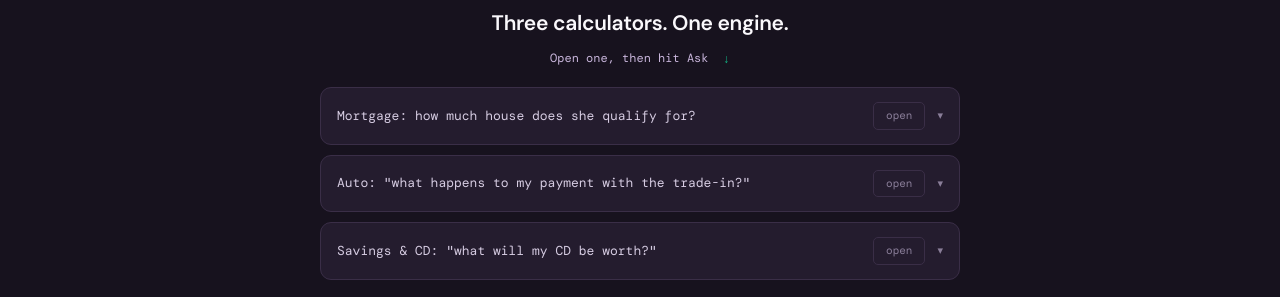
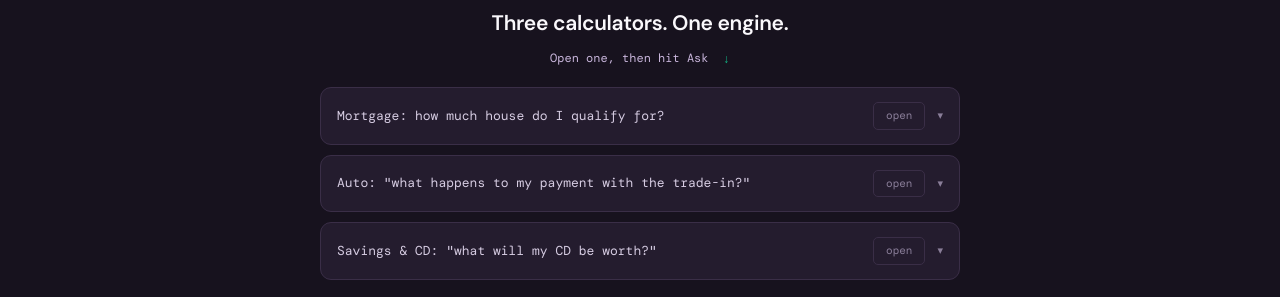
Before and after one commit to truemathai/truemath.ai, a Jekyll site: the page built from lending.html, in a window 1280 px wide and 900 px high, scrolled down 381 px. Shown: the part 153-450 px from the top of the window. Built offline with Jekyll 4.4.1, drawn with Linux system fonts in a browser that asks for light colours; part of the change alters nothing that is shown.

Commit message:
Put the qualifying-loan example in first person
This page speaks to the bank's own website visitor, so the mortgage demo now
asks in the visitor's voice rather than a broker's: "I make 12k a month... how
much house can I get?" instead of the third-person original about a named
client. It also matches section 02, which already quotes a visitor in first
person.

Person does not touch the parse or the math. The captured parse map, the
eight-activity chain and the $716,457.04 result are unchanged, and the front
matter now records that the prompt text was transposed rather than captured in
this form, with a note to re-capture if an exact match is wanted.

The residential mortgage broker vertical keeps the third-person original, where
a broker describing a client is the right voice.

Co-Authored-By: Claude Opus 5 <noreply@anthropic.com>

```diff
--- a/lending.html
+++ b/lending.html
@@ -23,11 +23,17 @@ contact_url: "https://app.truemath.ai/contact"
 # carry their prompts and are waiting on their capture (see the TODOs).
 demos:
   # ── 1. Residential Mortgage Broker ── REAL CAPTURED OUTPUT ────────────
+  # The parse map, activity chain and result are the captured output, reused
+  # from _verticals/residential-mortgage-broker.md. The prompt is that capture's
+  # prompt moved from third person to first, because this page speaks to the
+  # bank's own visitor rather than to a broker describing a client. Person does
+  # not touch the parse or the math: the same eight inputs, the same target, the
+  # same $716,457.04. Re-capture in first person if you want it exact.
   - id: "mortgage"
     domain: "Residential Mortgage Broker"
-    label: "Mortgage: how much house does she qualify for?"
-    convo_title: "Sarah Chen makes 12k a month, wants to keep total DTI…"
-    prompt: "Sarah Chen makes 12k a month, wants to keep total DTI at 43%, has 650 in other debt, taxes 450 ins 150, 20% down, 7.25% for 30 yrs. how much house can she get?"
+    label: "Mortgage: how much house do I qualify for?"
+    convo_title: "I make 12k a month, want to keep total DTI at 43%…"
+    prompt: "I make 12k a month, want to keep total DTI at 43%, have 650 in other debt, taxes 450 ins 150, 20% down, 7.25% for 30 yrs. how much house can I get?"
     ts: "7:38 PM"
     parse:
       - ["gross_monthly_income", "12000 USD"]
```
